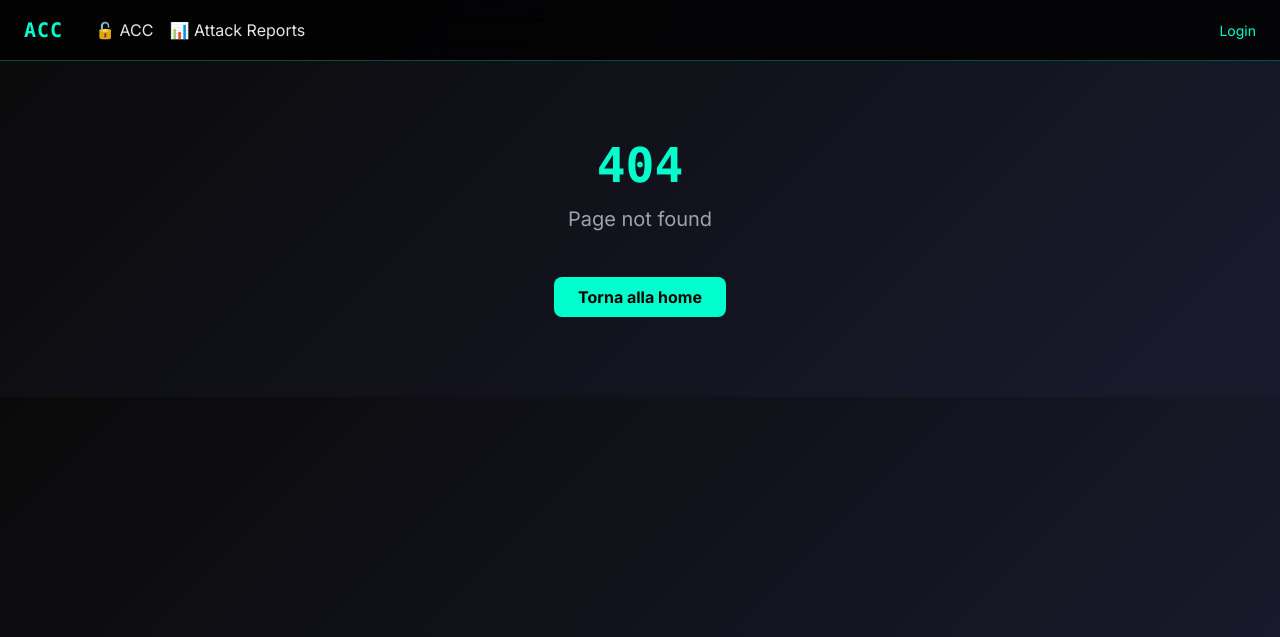
After one commit to nestyk/AttackCommandCenter, a Flask app: page /404 in a window 1280 px wide. The commit adds this page. Shown: the top 637 px of the page. Run offline with Flask 3, Linux system fonts and the light colour scheme; some libraries are stand-ins or nearby versions.

Commit message:
Fixed UI

```diff
--- a/AttackCommandCenter/app.py
+++ b/AttackCommandCenter/app.py
@@ -164,7 +164,7 @@ def acc_profile(user_id):
         return redirect(url_for('acc_login'))
 
     query = f"SELECT * FROM user WHERE id = {user_id}"
-    user = db.session.execute(query).first()
+    user = db.session.execute(text(query)).first()
     if user:
         user_data = User.query.get(user[0])
         return render_template('acc/profile.html', user=user_data)
@@ -259,13 +259,15 @@ def profile(user_id):
         return redirect(url_for('login_page'))
 
     query = f"SELECT * FROM user WHERE id = {user_id}"
-    user = db.session.execute(query).first()
+    user = db.session.execute(text(query)).first()
     if user:
         user_data = User.query.get(user[0])
         return render_template('acc/profile.html', user=user_data)
     return "Utente non trovato", 404
 
-
+@app.route('/404', methods=['GET'])
+def notfound_page():
+    return render_template('acc/404.html')
 @app.route('/comments', methods=['GET', 'POST'])
 def comments():
     if 'user_id' not in session:
--- /dev/null
+++ b/AttackCommandCenter/templates/acc/404.html
@@ -0,0 +1,11 @@
+{% extends "base.html" %}
+
+{% block title %}404{% endblock %}
+{% block content %}
+<div class="text-center py-12">
+    <h1 class="text-5xl font-bold text-[#00ffcc] font-mono mb-4">404</h1>
+    <p class="text-xl text-gray-400 mb-8">Page not found</p>
+    <button class="mt-3 bg-[#00ffcc] text-black font-bold px-6 py-2 rounded-lg hover:bg-[#00ddbb] transition"><a href="/">Torna alla home</a></button>
+</div>
+
+{% endblock %}
--- a/AttackCommandCenter/templates/base.html
+++ b/AttackCommandCenter/templates/base.html
@@ -5,6 +5,7 @@
     <meta name="viewport" content="width=device-width, initial-scale=1.0">
     <title>{% block title %}ACC{% endblock %}</title>
     <script src="https://cdn.tailwindcss.com"></script>
+
     <link href="https://fonts.googleapis.com/css2?family=JetBrains+Mono:wght@400;500;600&family=Inter:wght@300;400;500;600;700&display=swap" rel="stylesheet">
     <style>
         body {
```
Also changed, not shown: AttackCommandCenter/instance/database.db.
